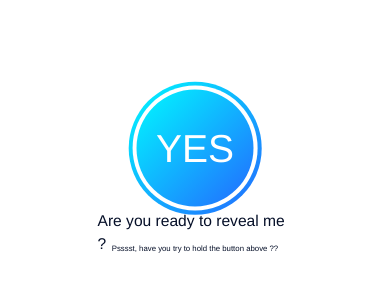
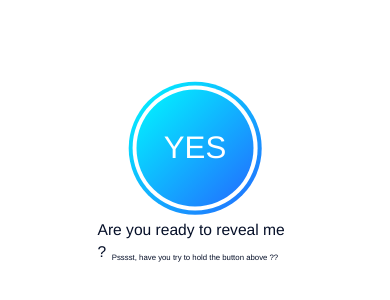
Before and after one commit to danielsitepu36/danielsitepu36.github.io, a plain HTML site: page index.html in a window 390 px wide. Shown: the part 274-574 px from the top of the page. Drawn offline with nearby package versions, Linux system fonts and the light colour scheme.

Commit message:
LastThisDay

```diff
--- a/style/main.css
+++ b/style/main.css
@@ -138,17 +138,17 @@ body {
     }
 
     #overlayText {
-        font-size: 10vw;
+        font-size: 8vw;
     }
 
     #overlayParagraph {
         font-size: 4vw;
-        top: 60%;
+        top: 61%;
     }
 
     #overlayParagraph2 {
         font-size: 2vw;
-        top: 62%;
+        top: 63%;
     }
 
     #overlaySpace {
```
